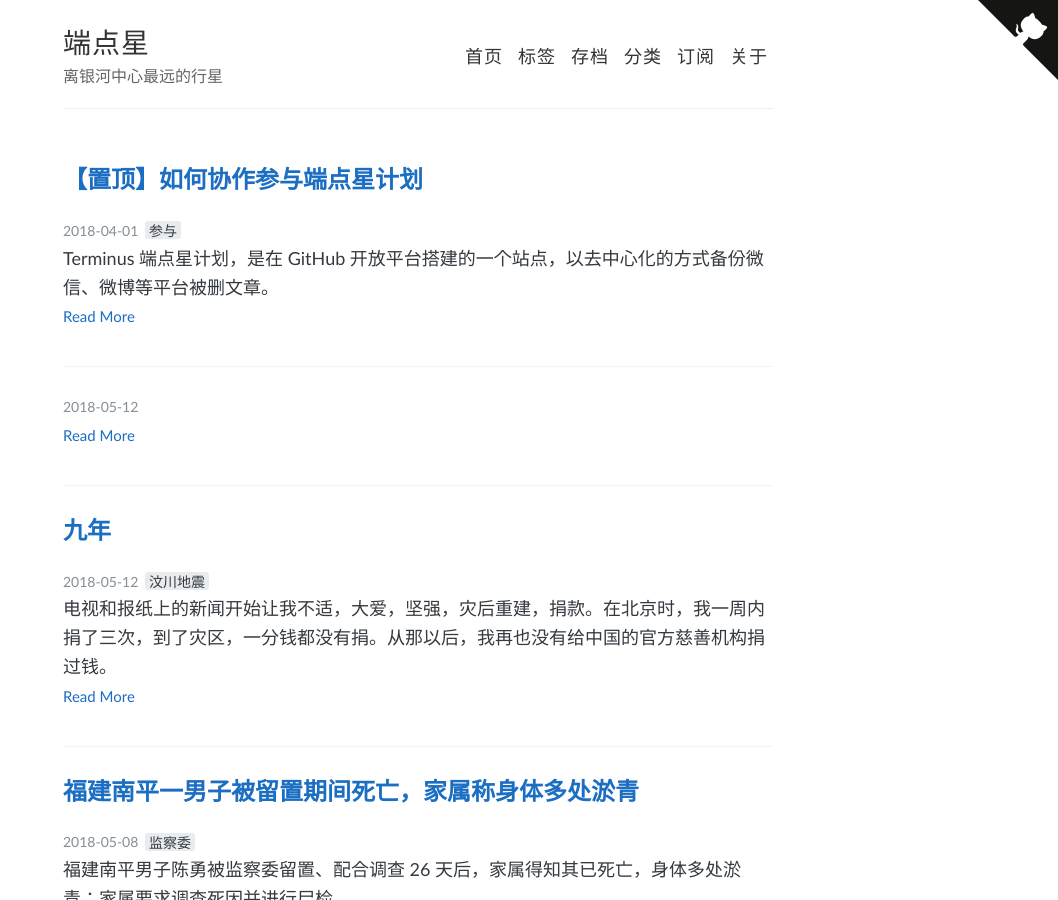
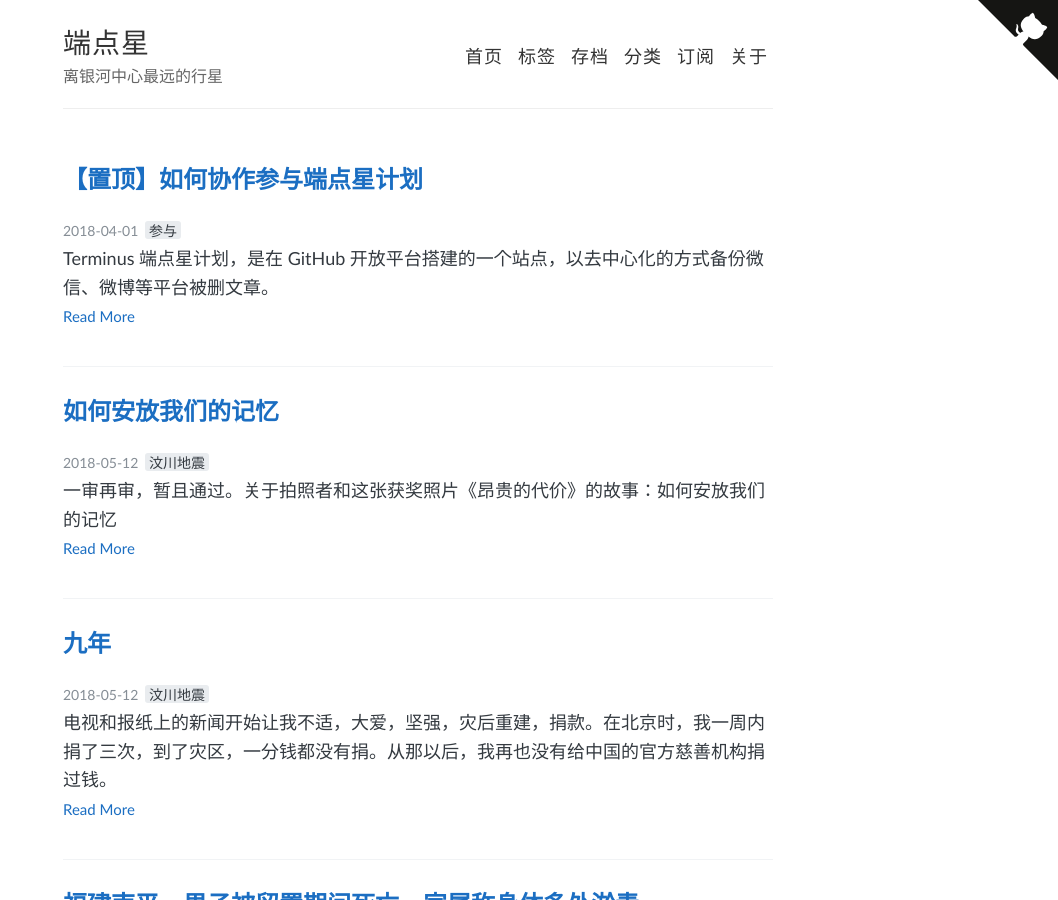
Before and after one commit to Terminus2049/Terminus2049.github.io, a Jekyll site: the page built from index.html, in a window 1280 px wide and 900 px high. Shown: the whole window, without its empty margins (222-1280 px from the left). Built offline with Jekyll 4.4.1, drawn with Linux system fonts in a browser that asks for light colours; the list of posts is cut into pages by our own code.

```diff
--- a/_posts/2018-05-12-ai-xiao-ming.md
+++ b/_posts/2018-05-12-ai-xiao-ming.md
@@ -6,13 +6,14 @@
 
 categories: Archive
 
-date: 2018-05-12 22: 51
+date: 2018-05-12 22:51
 
 tags: 汶川地震
 
-description: 一审再审，暂且通过：关于拍照者和这张获奖照片的故事：如何安放我们的记忆
+description: 一审再审，暂且通过。关于拍照者和这张获奖照片《昂贵的代价》的故事：如何安放我们的记忆
 
 ---
+
 
 > 本文由 [简悦 SimpRead](http://ksria.com/simpread/) 转码
 >
@@ -115,9 +116,8 @@
 两个孩子，以屹立着的死亡，将垮塌教学楼雕塑成永恒；无名、无依的女儿，保留在这张照片中，谁来相认？
 
 ## 365封信之十一：陌生的孩子
-<dt>——给北川中学两个遇难者</dt>
 
-<br />
+——给北川中学两个遇难者
 
 谢贻卉
 
```
